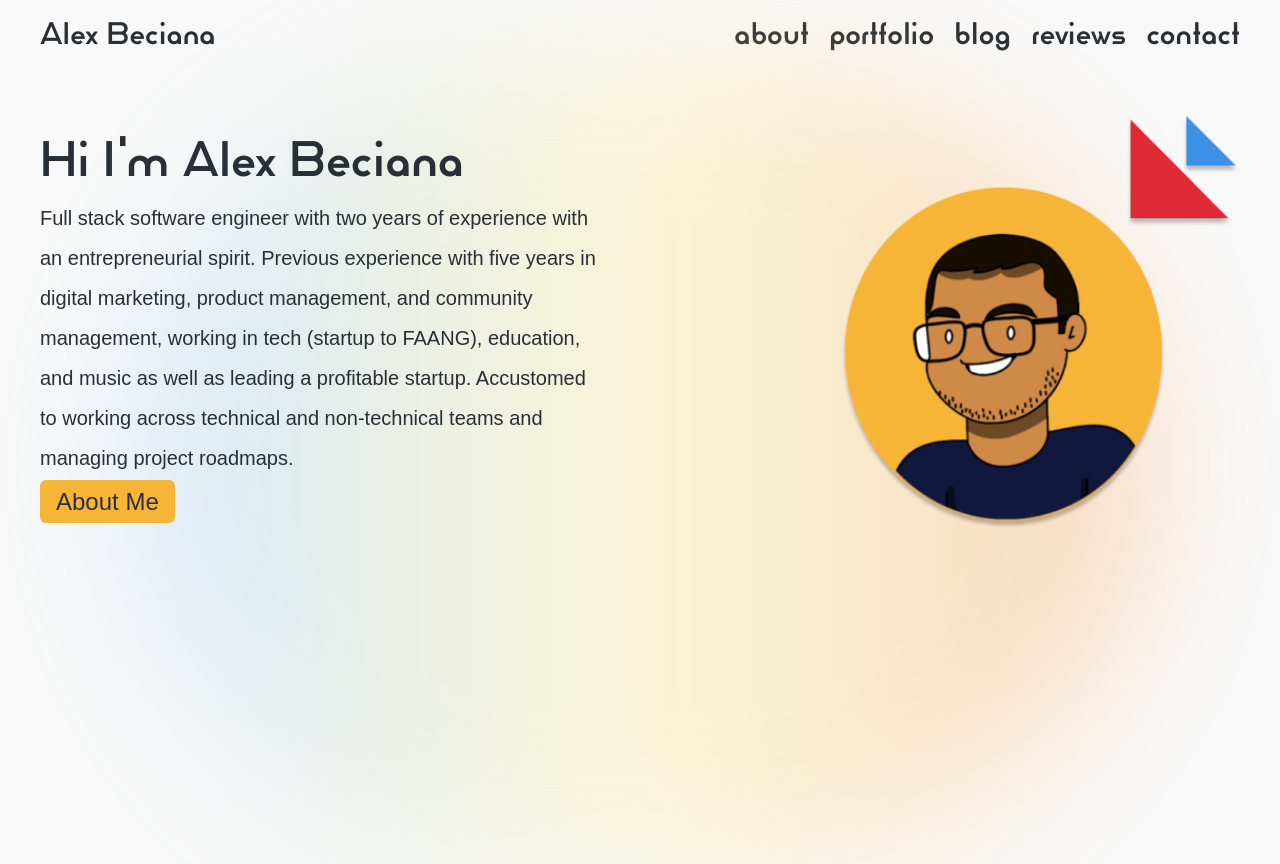
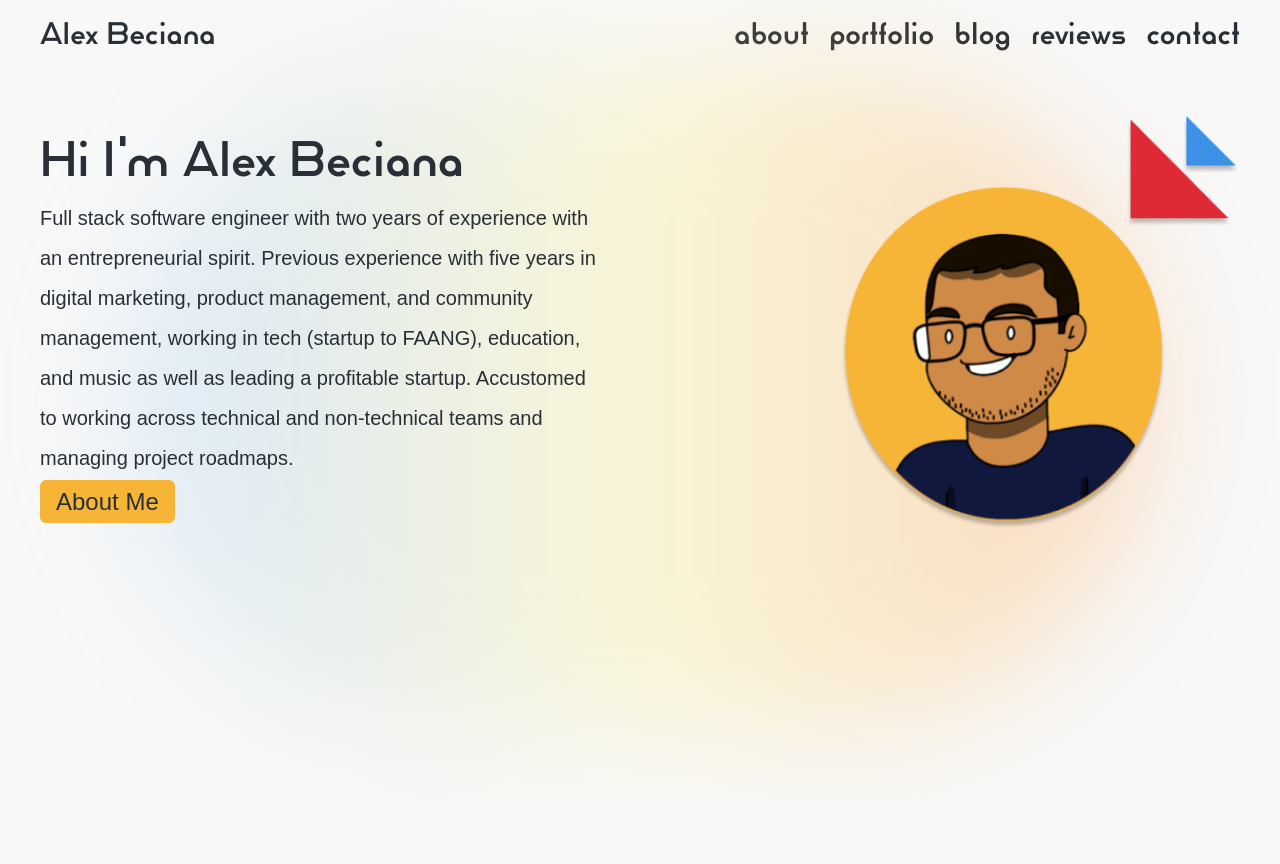
Before and after one commit to abeciana1/abeciana1-portfolio-site, a Next.js app: page / in a window 1280 px wide. After the commit the page ends 800 px from the top, so only its background shows below. Built offline with nearby package versions, Linux system fonts and the light colour scheme.

Commit message:
Fixed gradient height

```diff
--- a/components/sections/index.tsx
+++ b/components/sections/index.tsx
@@ -62,6 +62,20 @@ export const HeroSectionWithLink = ({
     )
 }
 
+interface HeroGradientI {
+    heading: string;
+    taglineBody: string;
+    image: string;
+    imageAlt: string;
+    cta?: string;
+    ctaHref?: string;
+    ctaButtonColor?: string;
+    ctaAlt?: string;
+    reverseOrder?: boolean;
+    imageClassName?: string;
+    gradientClass: string;
+}
+
 export const HeroSectionWithLinkGradientBG = ({
     heading,
     taglineBody,
@@ -72,13 +86,16 @@ export const HeroSectionWithLinkGradientBG = ({
     ctaButtonColor = "",
     ctaAlt = "",
     reverseOrder,
-    imageClassName
-}: HeroSectionI) => {
+    imageClassName,
+    gradientClass
+}: HeroGradientI) => {
 
     return (
         <>
             <section className="z-10 flex justify-center">
-                <div className="absolute object-cover lg:top-16 text-center blur-3xl opacity-30 h-screen w-screen max-w-5xl rounded-full bg-gradient-to-r from-blue-300 via-yellow-200 to-orange-400">
+                <div className={cx("absolute object-cover lg:top-16 text-center blur-3xl opacity-30 h-5/6 max-h-screen w-screen max-w-5xl rounded-full", {
+                    [gradientClass]: gradientClass
+                })}>
                 </div>
             </section>
             <section
--- a/pages/index.tsx
+++ b/pages/index.tsx
@@ -32,6 +32,7 @@ export default function Home() {
           ctaHref="/about"
           ctaAlt="About page"
           ctaButtonColor="altYellow"
+          gradientClass="bg-gradient-to-r from-blue-300 via-yellow-200 to-orange-400"
         />
       </PageMargin>
     </React.Fragment>
```
